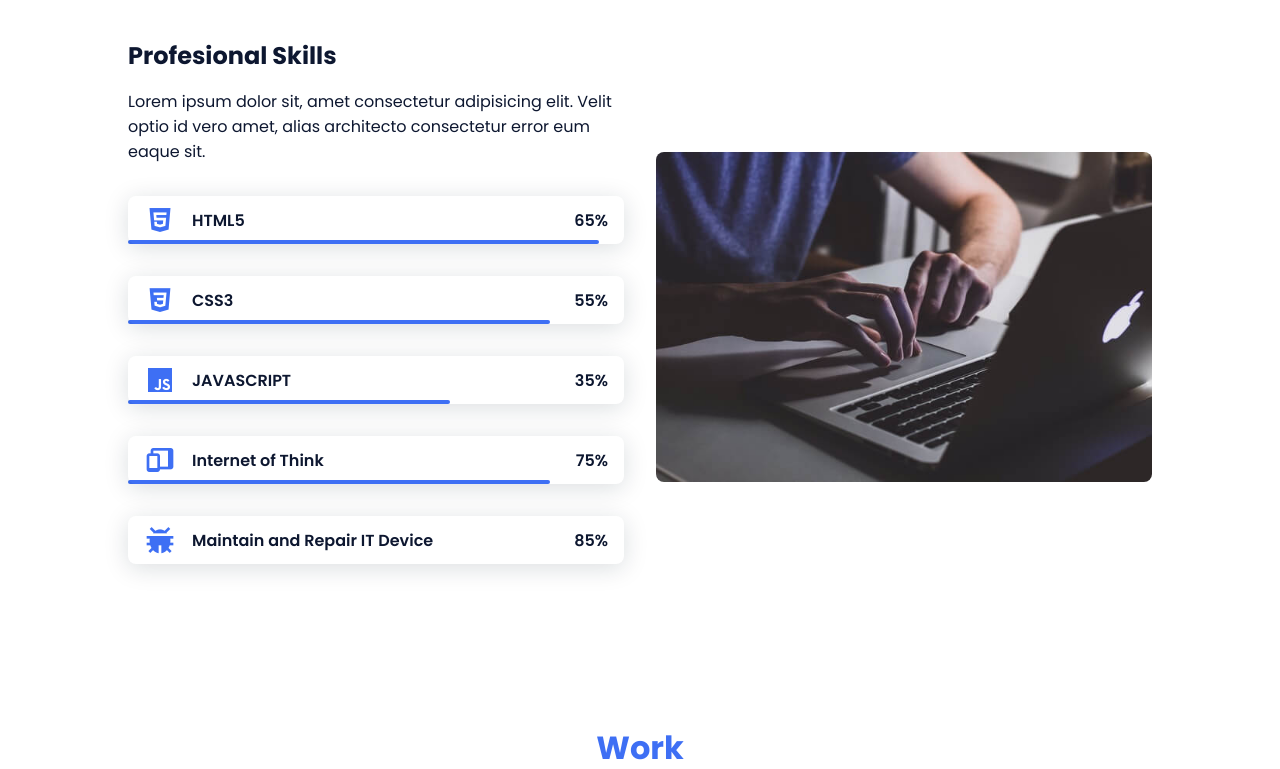
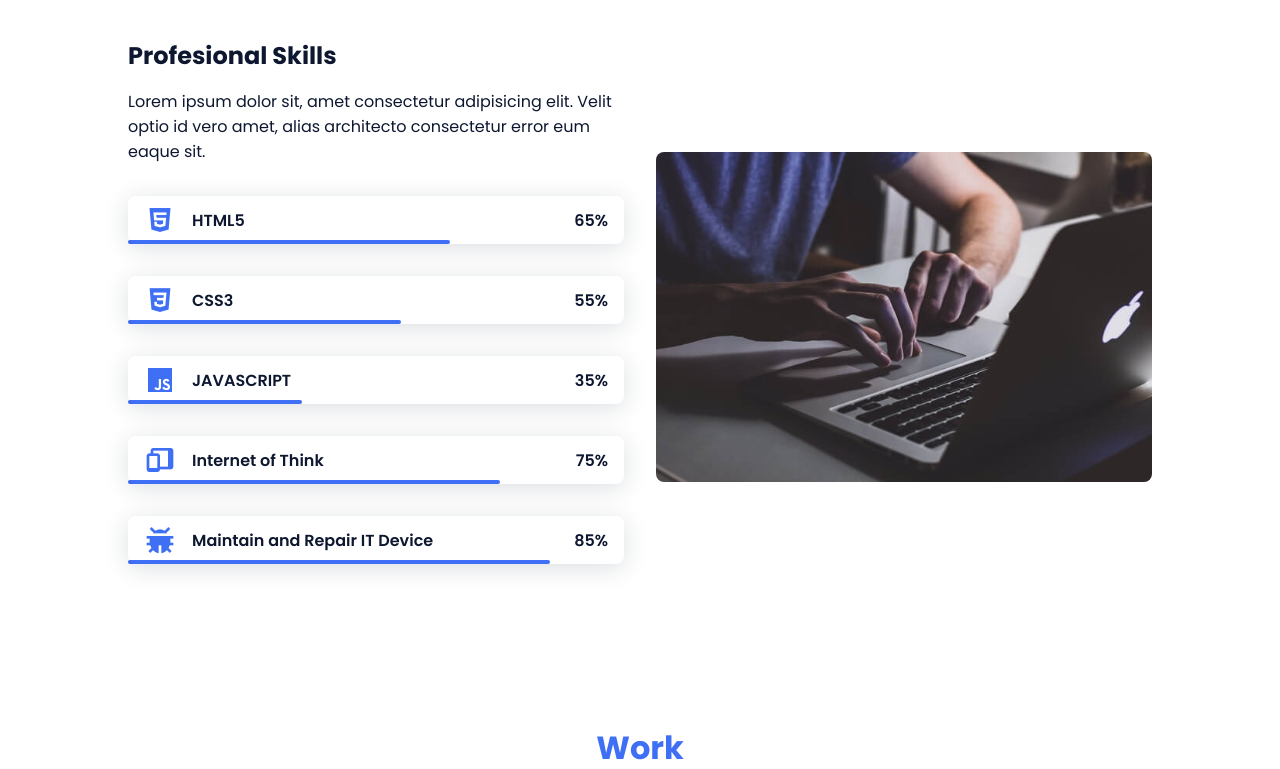
Before and after one commit to f4nn18/f4nn.github.io, a PHP site: page / in a window 1280 px wide. Shown: the part 1644-2413 px from the top of the page. Run offline with PHP 8.4, Linux system fonts and the light colour scheme.

Commit message:
change width

```diff
--- a/assets/css/styles.css
+++ b/assets/css/styles.css
@@ -325,18 +325,22 @@ img {
 }
 
 .skills__html {
-  width: 95%;
+  width: 65%;
 }
 
 .skills__css {
-  width: 85%;
+  width: 55%;
 }
 
 .skills__js {
-  width: 65%;
+  width: 35%;
 }
 
 .skills__ux {
+  width: 75%;
+}
+
+.skills__mr {
   width: 85%;
 }
 
```
